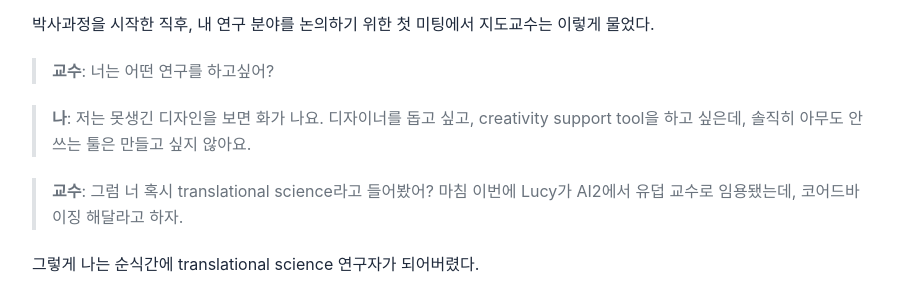
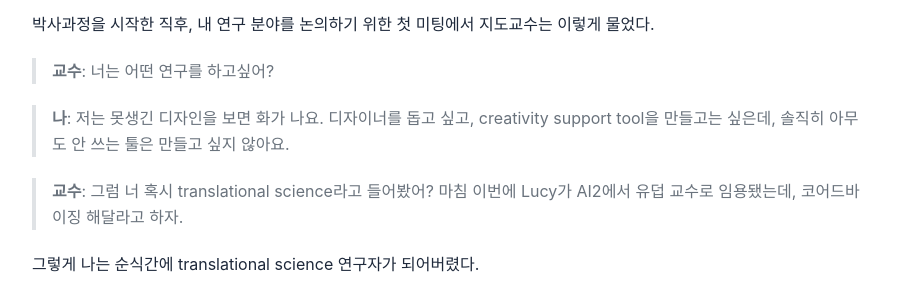
Before and after one commit to donghoon-io/blog, a Jekyll site: the page built from _posts/2025-11-21-translational-science.md, in a window 1280 px wide and 900 px high. Shown: the part 308-608 px from the top of the window, without its empty margins (184-1095 px from the left). Built offline with Jekyll 4.4.1, drawn with Linux system fonts in a browser that asks for light colours; nearby versions of some CDN libraries.

Commit message:
Update 2025-11-21-translational-science.md

```diff
--- a/_posts/2025-11-21-translational-science.md
+++ b/_posts/2025-11-21-translational-science.md
@@ -11,7 +11,7 @@
 
 > **교수**: 너는 어떤 연구를 하고싶어?
 
-> **나**: 저는 못생긴 디자인을 보면 화가 나요. 디자이너를 돕고 싶고, creativity support tool을 하고 싶은데, 솔직히 아무도 안 쓰는 툴은 만들고 싶지 않아요.
+> **나**: 저는 못생긴 디자인을 보면 화가 나요. 디자이너를 돕고 싶고, creativity support tool을 만들고는 싶은데, 솔직히 아무도 안 쓰는 툴은 만들고 싶지 않아요.
 
 > **교수**: 그럼 너 혹시 translational science라고 들어봤어? 마침 이번에 Lucy가 AI2에서 유덥 교수로 임용됐는데, 코어드바이징 해달라고 하자.
 
```
